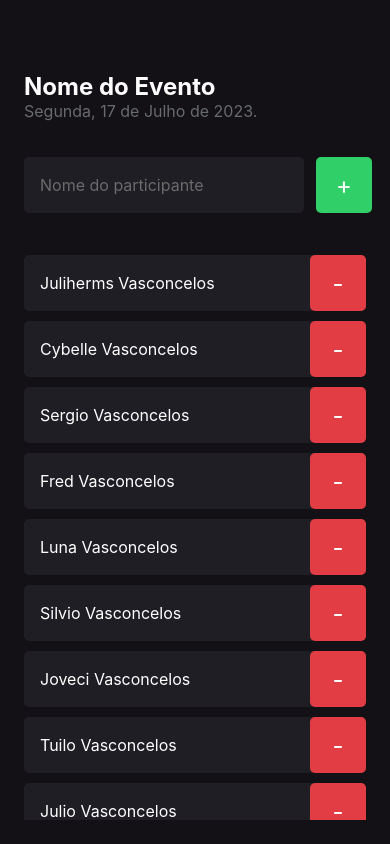
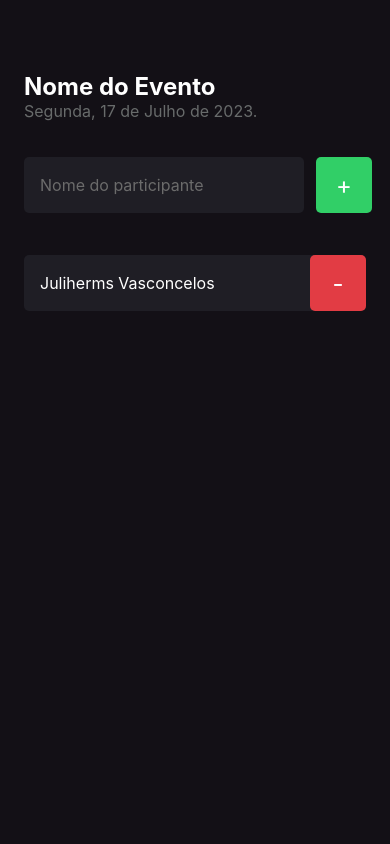
Before and after one commit to juliherms/react-native-example, a React Native app: screen / in a window 390 px wide. Built offline with nearby package versions, Linux system fonts and the light colour scheme.

Commit message:
feat: add useState to management participants

```diff
--- a/src/screens/Home/index.tsx
+++ b/src/screens/Home/index.tsx
@@ -1,3 +1,5 @@
+import React, { useState } from 'react';
+
 import { Text, View, TextInput, TouchableOpacity, FlatList, Alert } from 'react-native';
 import { styles } from './styles';
 import { Participant } from '../../components/Participant';
@@ -7,12 +9,17 @@ import { Participant } from '../../components/Participant';
 
 export function Home() {
 
-    const participants = ['Juliherms Vasconcelos', 'Cybelle Vasconcelos','Sergio Vasconcelos', 'Fred Vasconcelos', 'Luna Vasconcelos','Silvio Vasconcelos','Joveci Vasconcelos','Tuilo Vasconcelos','Julio Vasconcelos']
+    //gerencia a variavel com useState
+    const [participants, setParticipants] = useState(['Juliherms Vasconcelos']);
+
 
     function handleParticipantAdd() {
         if (participants.includes("Juliherms Vasconcelos")) {
             return Alert.alert("Participante existe","Já existe um participante na lista com esse nome.");
         }
+
+        //adiciona um participante
+        setParticipants( prevState => [...prevState, 'Ana']);
     }
 
     function handleParticipantRemove(name: string){
```
